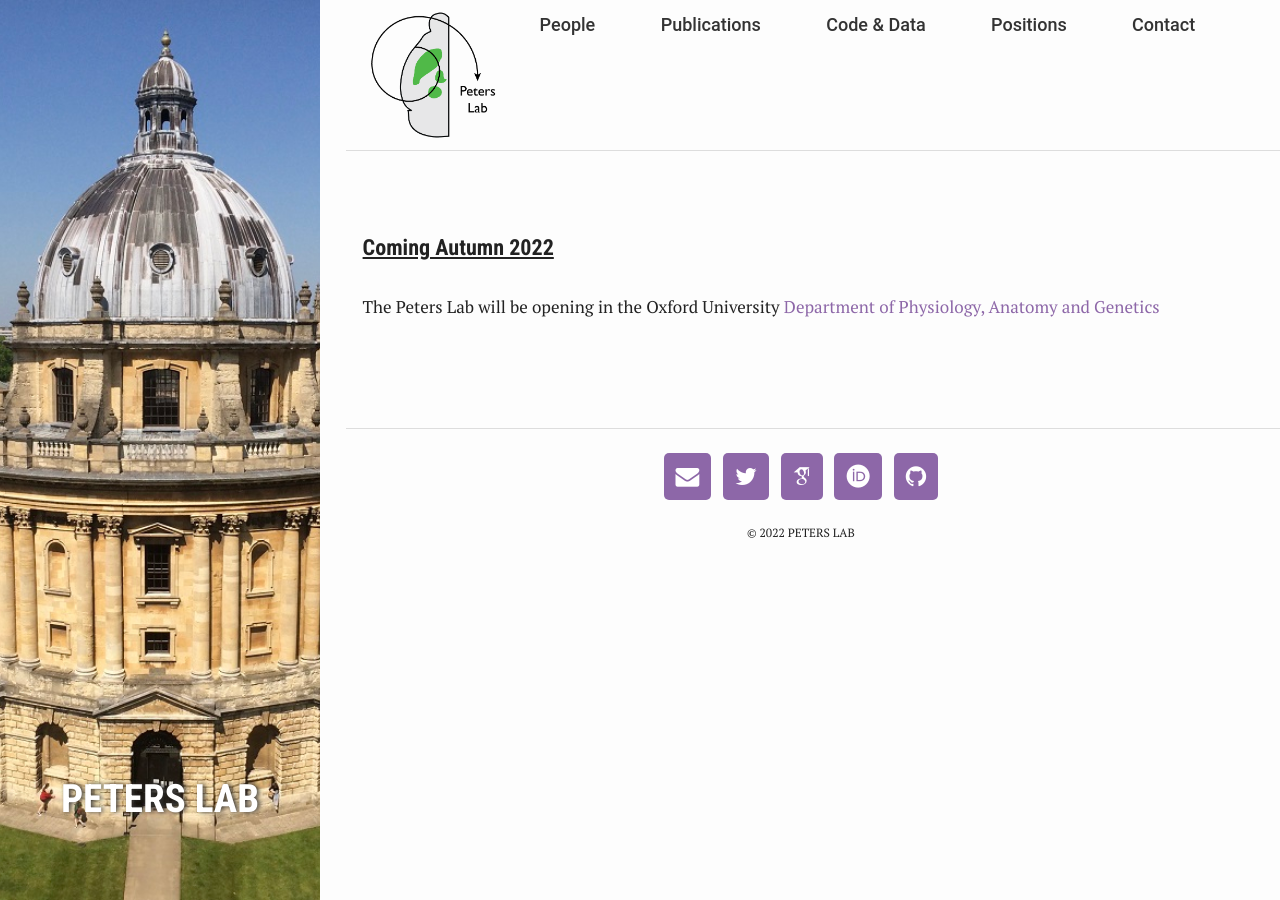
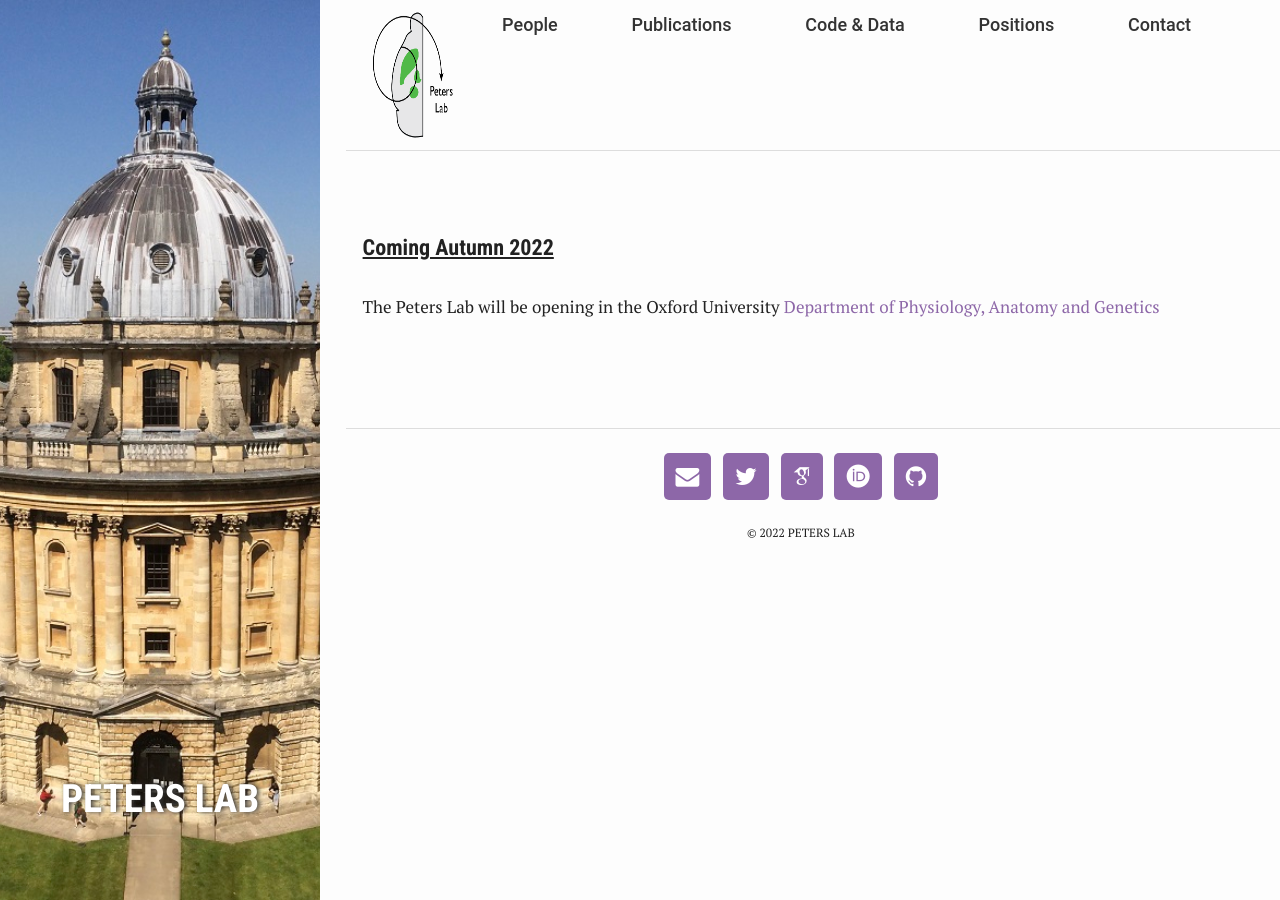
Before and after one commit to PetersNeuroLab/PetersNeuroLab.github.io, a Jekyll site: the page built from index.html, in a window 1280 px wide. Built offline with Jekyll 4.4.1, drawn with Linux system fonts in a browser that asks for light colours; nearby versions of some CDN libraries; some web fonts are replaced; library files that are not in the unit come from our copies.

Commit message:
Update _base.scss

```diff
--- a/assets/_sass/_base.scss
+++ b/assets/_sass/_base.scss
@@ -260,8 +260,8 @@ ul.accounts li a
 }
 
 .lab-logo{
-    width: 150px;
-    display: block;
+    width: 100px;
+    display: inline;
     padding: 5px 5px;
     float: center;
 }
```
